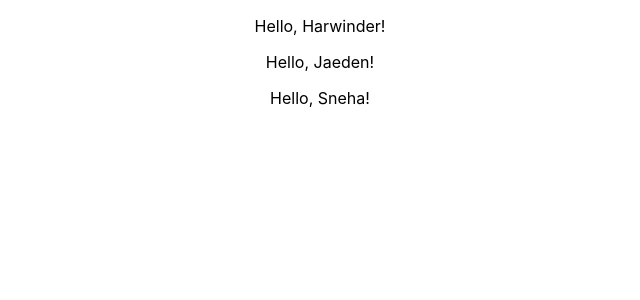
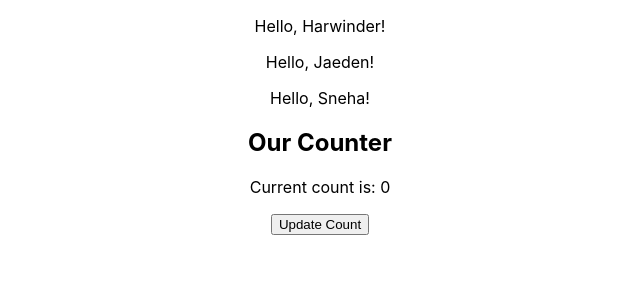
Before and after one commit to WarrenUhrich/lighthouse-labs-immutable-update-patterns, a React (Create React App) app in the folder demo-app/: page / in a window 1280 px wide. Shown: the top 300 px of the page, without its empty margins (320-960 px from the left). Built offline with nearby package versions, Linux system fonts and the light colour scheme; the HTML template or start-up script is replaced by a standard one.

Commit message:
Add Counter React component example (onClick and useState.)

```diff
--- a/demo-app/src/App.js
+++ b/demo-app/src/App.js
@@ -1,4 +1,5 @@
 import HelloWorld from "./components/HelloWorld";
+import Counter from "./components/Counter";
 
 const App = () => {
   // HelloWorld({name: 'Harwinder'});
@@ -7,6 +8,7 @@ const App = () => {
       <HelloWorld name="Harwinder" />
       <HelloWorld name="Jaeden" />
       <HelloWorld name="Sneha" />
+      <Counter />
     </main>
   );
 }
--- /dev/null
+++ b/demo-app/src/components/Counter.jsx
@@ -0,0 +1,27 @@
+import {useState} from 'react';
+
+const Counter = () => {
+    // const stateArray = useState(0); // We're setting default value to zero.
+    // const getCount = stateArray[0]; // Read the value.
+    // const setCount = stateArray[1]; // Write a new value.
+
+    const [getCount, setCount] = useState(0); // Array destructuring is a nice one-liner!
+
+    const clickHandler = () => {
+        // getCount = getCount + 1; // WRONG! BAD!
+        // setCount(getCount + 1); // This is okay!
+        setCount((currentCount) => {
+            return currentCount + 1;
+        });
+    };
+
+    return (
+        <section>
+            <h2>Our Counter</h2>
+            <p>Current count is: {getCount}</p>
+            <button onClick={clickHandler}>Update Count</button>
+        </section>
+    );
+};
+
+export default Counter;
```
